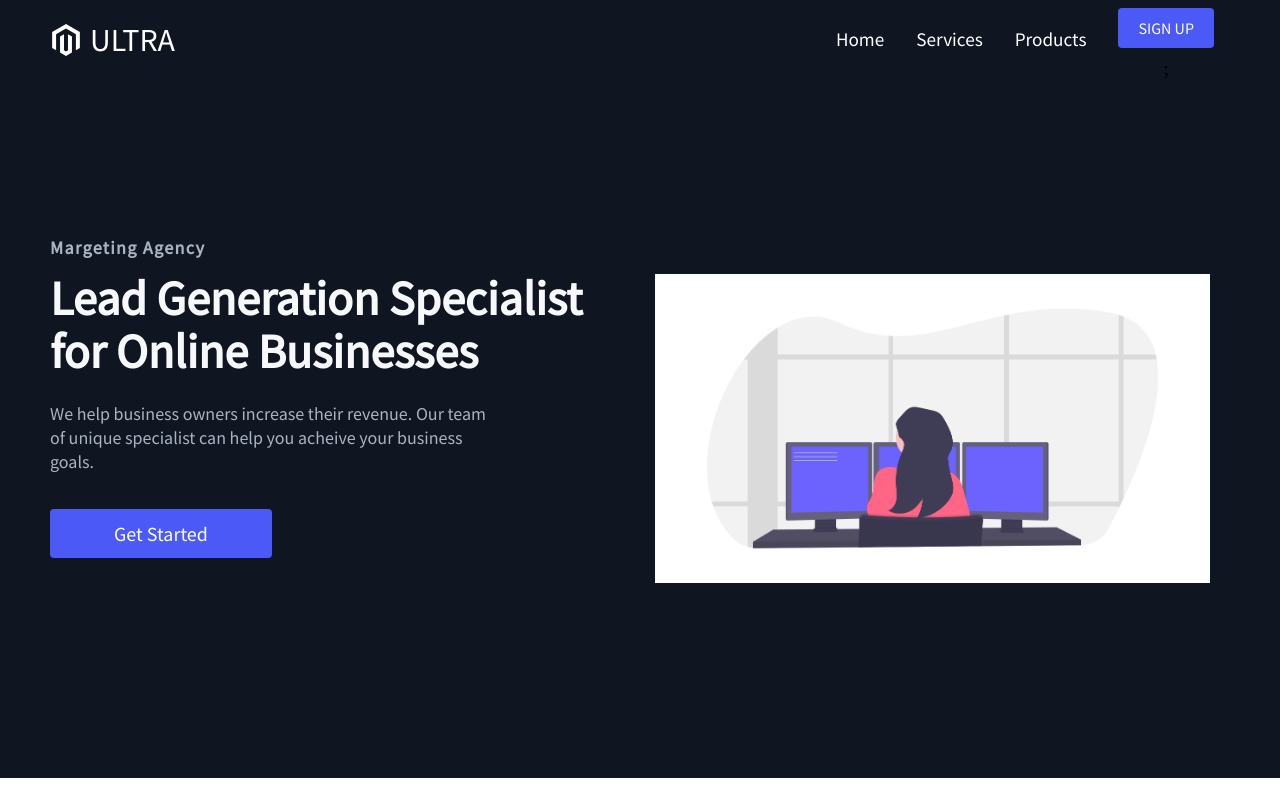
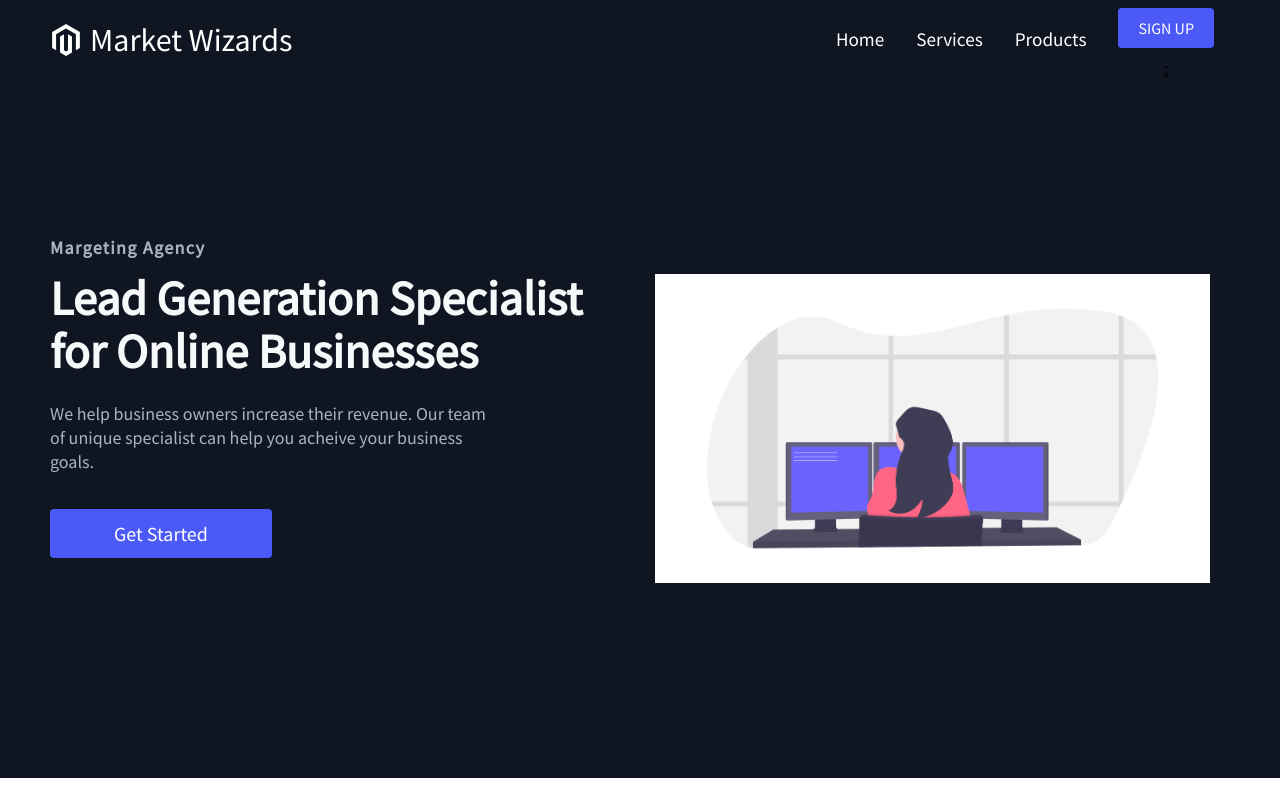
Before and after one commit to GardnerJohn/supreme-octo-succotash, a React (Create React App) app: page / in a window 1280 px wide. Shown: the top 800 px of the page. Built offline with nearby package versions, Linux system fonts and the light colour scheme.

Commit message:
Removed homeobj2 and 4 on signup.data.js

```diff
--- a/src/components/Footer/Footer.js
+++ b/src/components/Footer/Footer.js
@@ -79,9 +79,9 @@ const Footer = () => {
       <SocialMedia>
         <SocialMediaWrap>
           <SocialLogo to="/">
-            <SocialIcon>ULTRA</SocialIcon>
+            <SocialIcon>Market Wizards</SocialIcon>
           </SocialLogo>
-          <WebsiteRights>ULTRA 2020</WebsiteRights>
+          <WebsiteRights>Market Wizards 2021</WebsiteRights>
           <SocialIcons>
             <SocialIconLink href="/" target="_blank" aria-label="Facebook">
               <FaFacebook />
--- a/src/components/Navbar/Navbar.js
+++ b/src/components/Navbar/Navbar.js
@@ -43,7 +43,7 @@ const Navbar = () => {
           <NavbarContainer>
             <NavLogo to="/" onClick={closeMobileMenu}>
               <NavIcon />
-              ULTRA
+              Market Wizards
             </NavLogo>
             <MobileIcon onClick={handleClick}>
               {click ? <FaTimes /> : <FaBars />}
```
